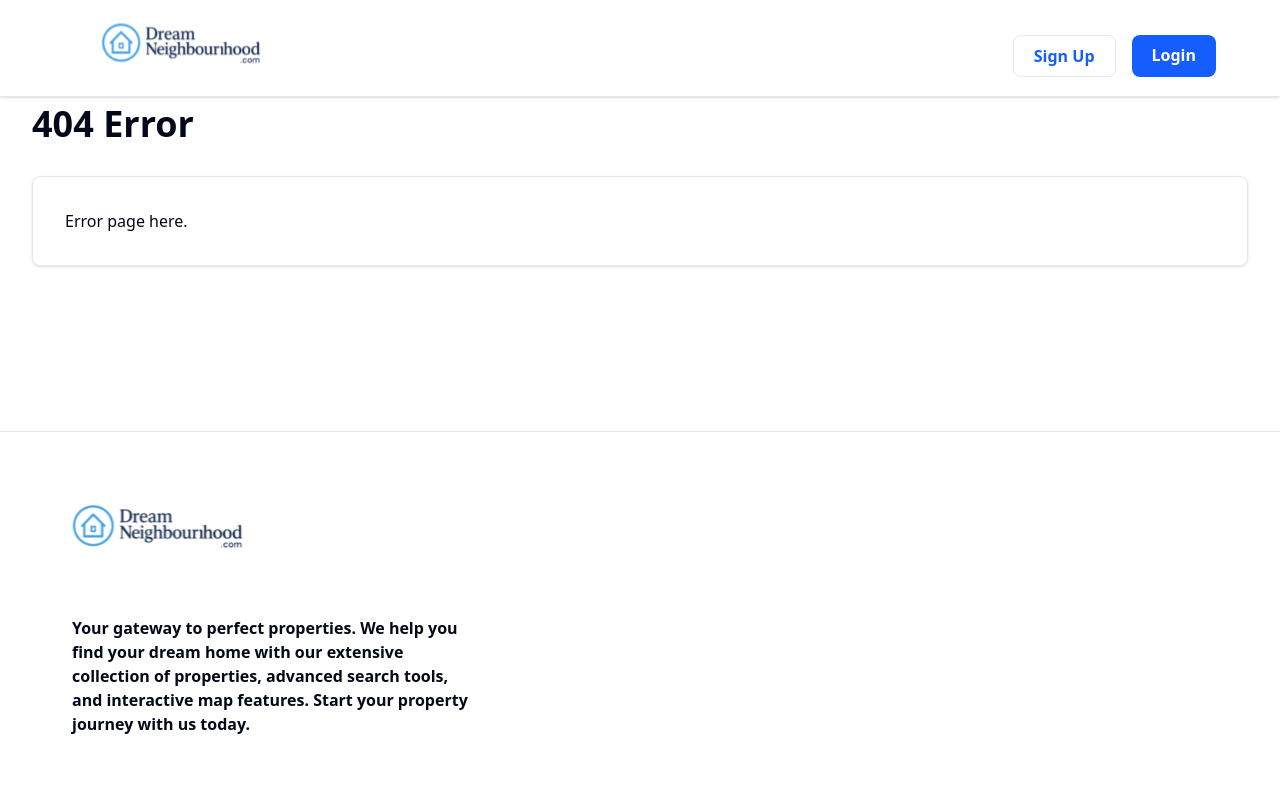
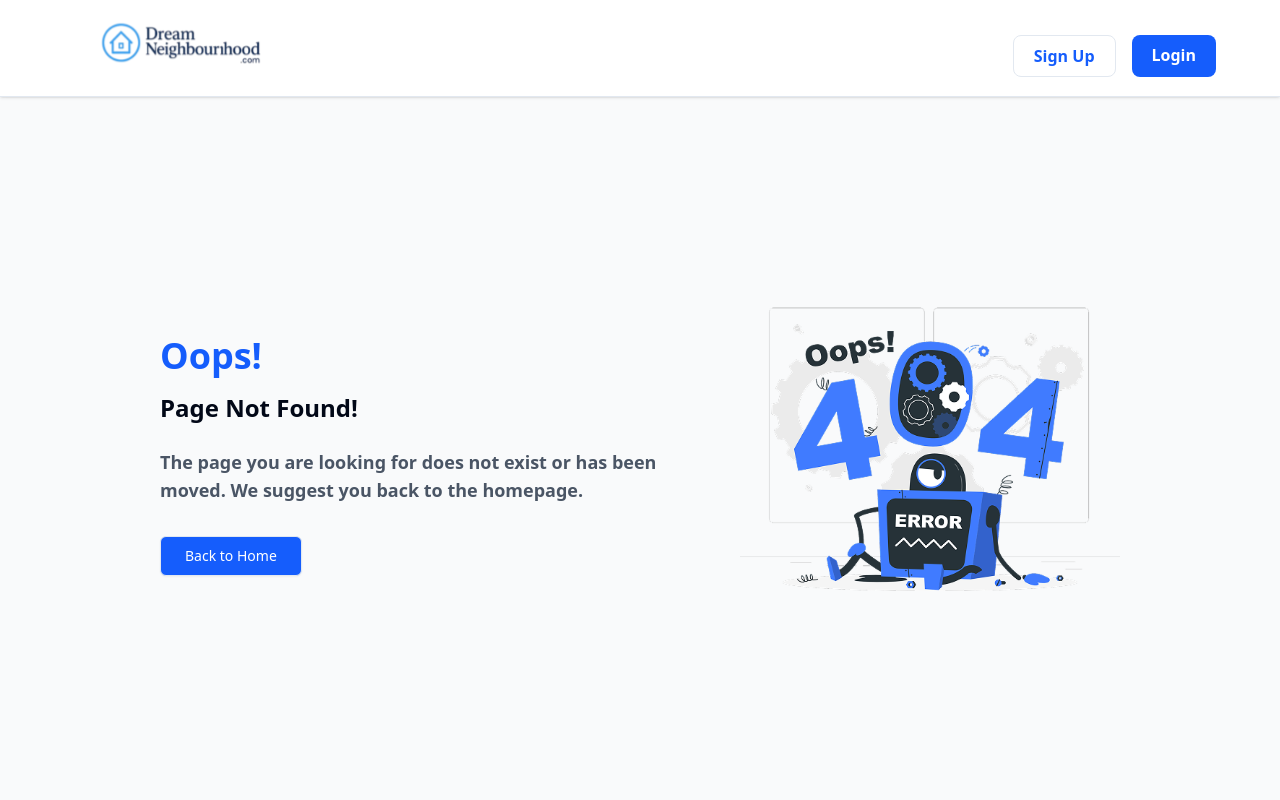
Before and after one commit to Jarrel-web/DreamNeighbourhood, a React (Vite) app in the folder dreamneighbourhood/frontend/: page /properties in a window 1280 px wide. Shown: the top 800 px of the page. Built offline with nearby package versions, Linux system fonts and the light colour scheme; no server answers; sample sign-in values are in the browser's storage.

Commit message:
update Error404 page

```diff
--- a/dreamneighbourhood/frontend/src/pages/ErrorPage.tsx
+++ b/dreamneighbourhood/frontend/src/pages/ErrorPage.tsx
@@ -1,16 +1,38 @@
-function ErrorPage() {
+import React, { useState } from "react";
+import ErrorImg from "../assets/images/Error.png";
+import { Link } from "react-router-dom";
+import { Button } from "@/components/ui/button";
+
+const ErrorPage: React.FC = () => {
   return (
-    <div className="max-w-7xl mx-auto px-4 sm:px-6 lg:px-8 py-8 sm:py-12">
-      <h1 className="text-2xl sm:text-3xl lg:text-4xl font-bold mb-6 sm:mb-8">
-        404 Error
-      </h1>
-      <div className="bg-card p-6 sm:p-8 rounded-lg shadow-sm border">
-        <p className="text-muted-foreground text-sm sm:text-base">
-          Error page here.
-        </p>
+    <div className="min-h-screen flex items-center justify-center bg-gray-50 px-4 sm:px-6 md:px-8">
+      <div className="flex w-full max-w-[960px] items-center justify-center gap-8 md:gap-12 flex-wrap md:flex-nowrap">
+        <div>
+          <h1 className="text-4xl font-bold text-blue-600 mb-4">Oops!</h1>
+          <h2 className="text-2xl font-semibold mb-6">Page Not Found!</h2>
+          <h3 className="text-lg font-semibold text-gray-600 mb-8">
+            The page you are looking for does not exist or has been moved. We
+            suggest you back to the homepage.
+          </h3>
+          <Button
+            variant="outline"
+            size="lg"
+            className="bg-blue-600 text-white"
+          >
+            <Link to="/">Back to Home</Link>
+          </Button>
+        </div>
+        {/* Illustration */}
+        <div className="hidden md:flex justify-center items-center flex-shrink-0 flex-grow max-w-[calc(50%-2rem)] lg:max-w-[45%]">
+          <img
+            src={ErrorImg}
+            alt="DreamNeighbourhood illustration"
+            className="w-full h-auto max-w-[380px]"
+          />
+        </div>
       </div>
     </div>
   );
-}
+};
 
 export default ErrorPage;
```
Also changed, not shown: dreamneighbourhood/frontend/src/assets/images/Error.png (added).
